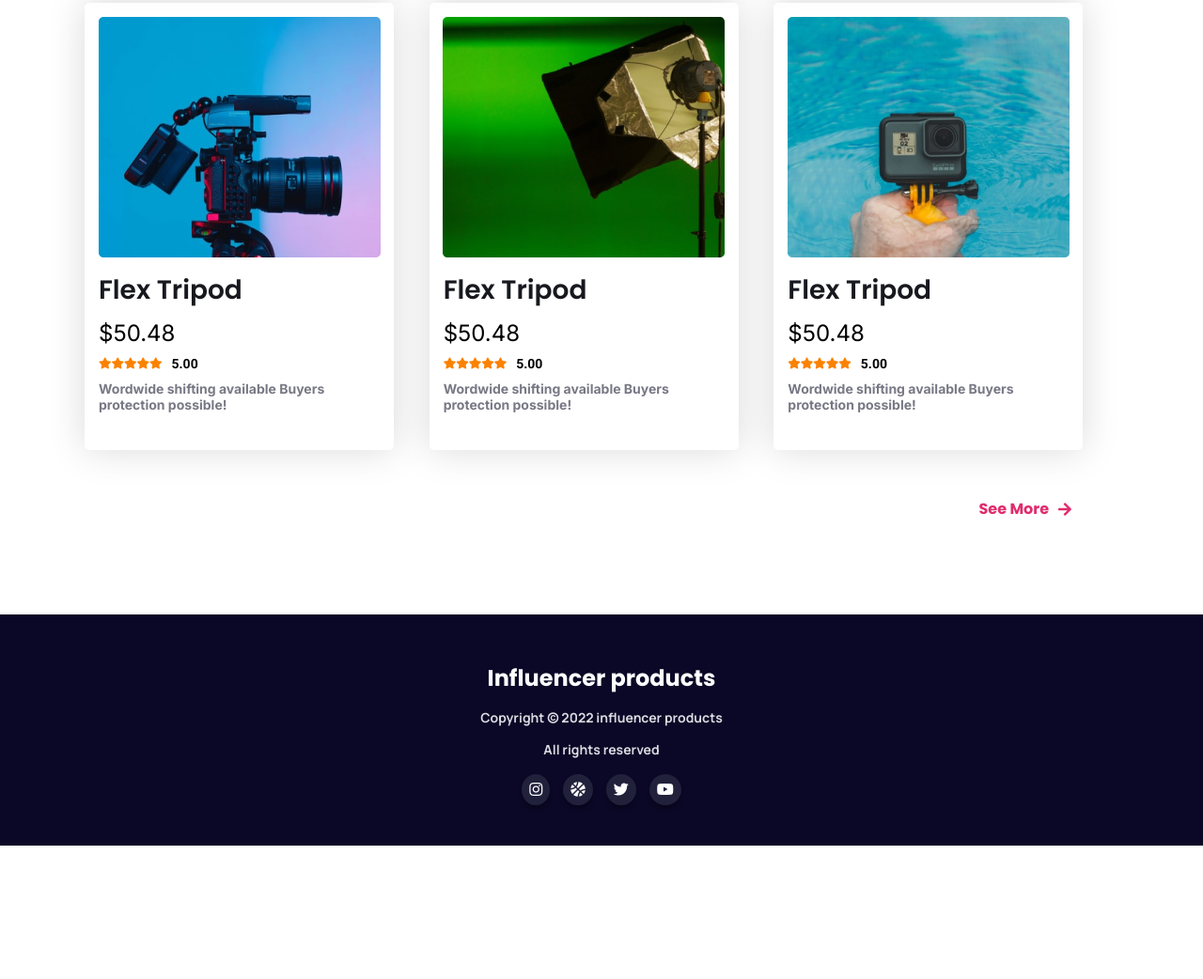
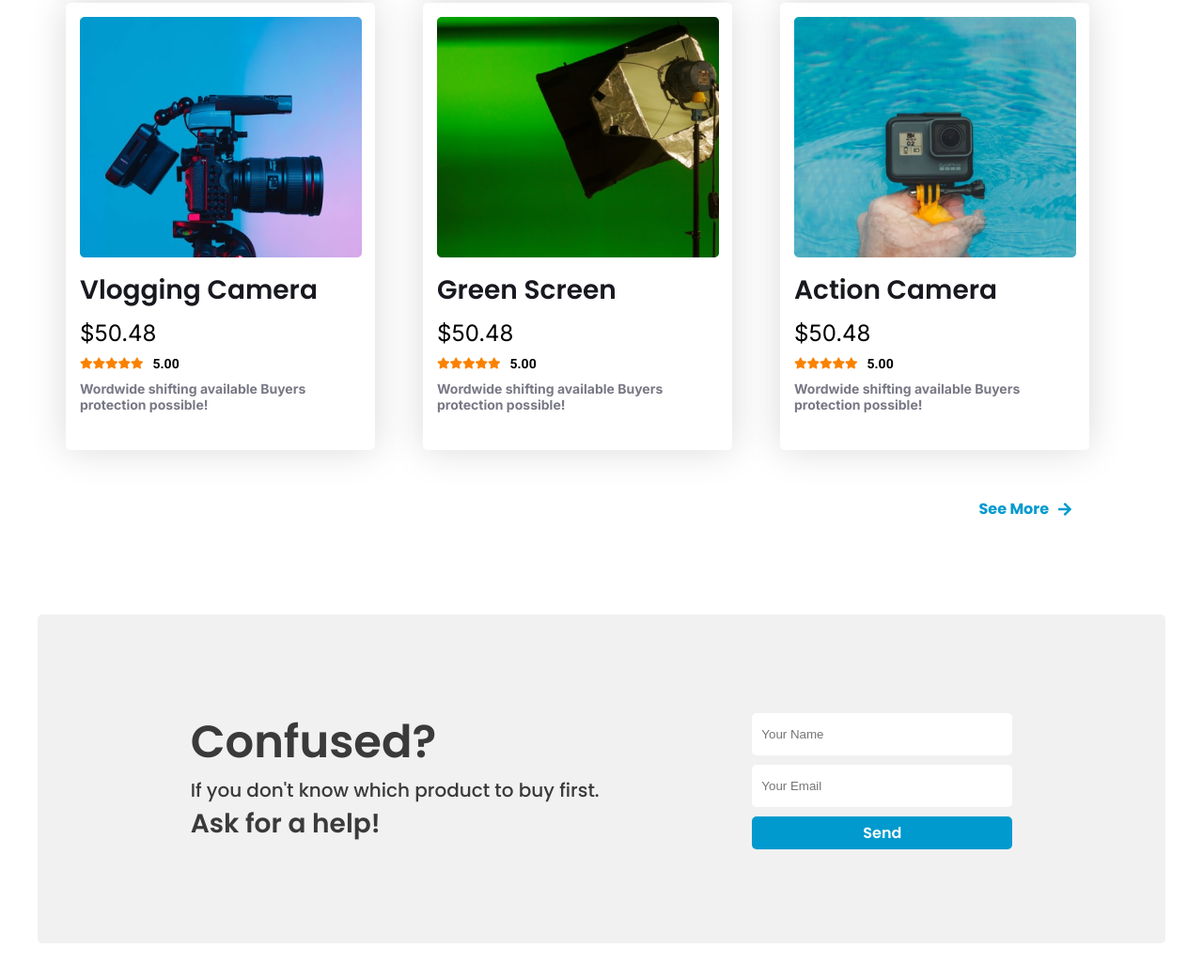
Before and after one commit to aliftamim/influencer-gear, a plain HTML site: page index.html in a window 1280 px wide. Shown: the part 1724-2766 px from the top of the page at 94% size. Before the commit the page ends 2624 px from the top, so only its background shows below. Drawn offline with Linux system fonts and the light colour scheme.

Commit message:
complete website without responsive

```diff
--- a/index.html
+++ b/index.html
@@ -22,8 +22,8 @@
         <section class="banner-area">
             <div class="banner-left">
                 <h1>Start your Journey as <br> Influencer</h1>
-                <p>Lorem ipsum dolor sit amet, consectetur adipiscing elit. Sem vestibulum sed scelerisque eros. Lectus faucibus.</p>
-                <div class="button">
+                <p>Influencer is about the power of ideas and how they spread. And, it helps you discover new perspectives.</p>
+                <div class="button banner-button">
                     <a href="#" class="button">Preebook now
                         <i class="fas fa-arrow-right"></i>
                     </a>
@@ -55,12 +55,13 @@
                         <p class="description">Wordwide shifting available Buyers protection possible!</p>
                     </div>
                 </div> <!--single-product class end-->
+
                 <div class="single-product">
                     <div class="product-image">
                         <img src="images/mic.png" alt="">
                     </div>
                     <div class="product-info">
-                        <h3>Flex Tripod</h3>
+                        <h3>Microphone</h3>
                         <p class="prices">$50.48</p>
                         <div class="star-area">
                             <i class="fas fa-star"></i>
@@ -73,12 +74,13 @@
                         <p class="description">Wordwide shifting available Buyers protection possible!</p>
                     </div>
                 </div> <!--single-product class end-->
+
                 <div class="single-product">
                     <div class="product-image">
                         <img src="images/airpod.png" alt="">
                     </div>
                     <div class="product-info">
-                        <h3>Flex Tripod</h3>
+                        <h3>Airbuds</h3>
                         <p class="prices">$50.48</p>
                         <div class="star-area">
                             <i class="fas fa-star"></i>
@@ -91,12 +93,13 @@
                         <p class="description">Wordwide shifting available Buyers protection possible!</p>
                     </div>
                 </div> <!--single-product class end-->
+
                 <div class="single-product">
                     <div class="product-image">
                         <img src="images/drone.png" alt="">
                     </div>
                     <div class="product-info">
-                        <h3>Flex Tripod</h3>
+                        <h3>Drone</h3>
                         <p class="prices">$50.48</p>
                         <div class="star-area">
                             <i class="fas fa-star"></i>
@@ -109,12 +112,13 @@
                         <p class="description">Wordwide shifting available Buyers protection possible!</p>
                     </div>
                 </div> <!--single-product class end-->
+
                 <div class="single-product">
                     <div class="product-image">
                         <img src="images/lights.png" alt="">
                     </div>
                     <div class="product-info">
-                        <h3>Flex Tripod</h3>
+                        <h3>Light Setup</h3>
                         <p class="prices">$50.48</p>
                         <div class="star-area">
                             <i class="fas fa-star"></i>
@@ -127,12 +131,13 @@
                         <p class="description">Wordwide shifting available Buyers protection possible!</p>
                     </div>
                 </div> <!--single-product class end-->
+
                 <div class="single-product">
                     <div class="product-image">
                         <img src="images/setup.png" alt="">
                     </div>
                     <div class="product-info">
-                        <h3>Flex Tripod</h3>
+                        <h3>Photoshoot set</h3>
                         <p class="prices">$50.48</p>
                         <div class="star-area">
                             <i class="fas fa-star"></i>
@@ -145,12 +150,13 @@
                         <p class="description">Wordwide shifting available Buyers protection possible!</p>
                     </div>
                 </div> <!--single-product class end-->
+
                 <div class="single-product">
                     <div class="product-image">
                         <img src="images/camera.png" alt="">
                     </div>
                     <div class="product-info">
-                        <h3>Flex Tripod</h3>
+                        <h3>Vlogging Camera</h3>
                         <p class="prices">$50.48</p>
                         <div class="star-area">
                             <i class="fas fa-star"></i>
@@ -163,12 +169,13 @@
                         <p class="description">Wordwide shifting available Buyers protection possible!</p>
                     </div>
                 </div> <!--single-product class end-->
+
                 <div class="single-product">
                     <div class="product-image">
                         <img src="images/single-light.png" alt="">
                     </div>
                     <div class="product-info">
-                        <h3>Flex Tripod</h3>
+                        <h3>Green Screen</h3>
                         <p class="prices">$50.48</p>
                         <div class="star-area">
                             <i class="fas fa-star"></i>
@@ -181,12 +188,13 @@
                         <p class="description">Wordwide shifting available Buyers protection possible!</p>
                     </div>
                 </div> <!--single-product class end-->
+
                 <div class="single-product">
                     <div class="product-image">
                         <img src="images/action.png" alt="">
                     </div>
                     <div class="product-info">
-                        <h3>Flex Tripod</h3>
+                        <h3>Action Camera</h3>
                         <p class="prices">$50.48</p>
                         <div class="star-area">
                             <i class="fas fa-star"></i>
@@ -209,13 +217,27 @@
         </section>
 
         <!-- Consultation Area -->
-        <section></section>
+        <section class="consultation-area">
+            <div class="main-consultation">
+                <div class="consultation-left">
+                    <h2>Confused?</h2>
+                    <p>If you don't know which product to buy first.</p>
+                    <h3>Ask for a help!</h3>
+                </div>
+                <div class="consultation-right">
+                    <input type="text" placeholder="Your Name"><br>
+                    <input type="email" name="" id="" placeholder="Your Email"><br>
+                    <button type="submit">Send</button>
+                </div>
+            </div>
+        </section>
     </main>
+
     <!-- Footer Area -->
     <footer class="footer-area">
         <div class="main-footer">
-        <h3>Influencer products</h3>
-        <p>Copyright &copy; 2022  influencer products</p>
+        <h3>Influencer Products</h3>
+        <p>Copyright &copy; 2022  Influencer Products</p>
         <p>All rights reserved</p>
         <div class="social-icon">
             <a href="#"><i class="fab fa-instagram"></i></a>
--- a/styles/style.css
+++ b/styles/style.css
@@ -19,6 +19,7 @@ body{
 
 .header-area{
     margin-top: 50px;
+    display: flex;
 }
 
 .logo h2{
@@ -29,15 +30,15 @@ body{
 
 }
 
-
 .button{
-    background-color: #E02C6D;
+    background-color: #009ACE;
     color: white;
     width: 160px;
     padding: 5px 10px;
     border-radius: 25px;
     justify-content: center;
 }
+
 
 /* Banner Area CSS */
 
@@ -67,6 +68,12 @@ body{
     Width: 505px;
 }
 
+.banner-button:hover{
+    transform: translate(2px,-2px);
+    transition: transform .5s;
+
+}
+
 .banner-left a{
     text-decoration: none;
     font-family: 'Poppins', sans-serif;
@@ -86,6 +93,12 @@ body{
     Height: 414px;
 }
 
+.banner-right img:hover{
+    transform: scale(105%);
+    transition: transform 1s ease-out;
+}
+
+
 /* Products Area CSS */
 
 .products-area{
@@ -102,7 +115,7 @@ body{
 }
 
 .all-products{
-    width: 1100px;
+    width: 95%;
     margin: 0 auto;
     display: grid;
     grid-template-columns: repeat(3, 1fr);
@@ -178,12 +191,11 @@ body{
     justify-content: flex-end;
     align-items: center;
     margin-top: 50px;
-    color: #E02C6D;
+    color: #009ACE;
     font-family: Poppins;
     font-weight: 700;
     font-size: 16px;
 }
-
 
 .see-more-button{
 
@@ -199,8 +211,78 @@ body{
 }
 
 
+/* Consultation Area CSS */
 
-/* Consultation Area CSS */
+.consultation-area{
+    margin-top: 100px;
+    background-color: #F1F1F1;
+    border-radius: 5px;
+}
+
+.main-consultation{
+    display: flex;
+    justify-content: space-evenly;
+    align-items: normal;
+    padding: 100px 0px;
+
+}
+
+.consultation-left{
+
+}
+
+.consultation-left h2{
+    font-family: 'Poppins', sans-serif;
+    font-weight: 600;
+    font-size: 48px;
+    color: #3A3A3A;
+}
+.consultation-left h3{
+    font-family: 'Poppins', sans-serif;
+    font-weight: 600;
+    font-size: 28px;
+    color: #3A3A3A;
+}
+.consultation-left p{
+    font-family: 'Poppins', sans-serif;
+    font-weight: 500;
+    font-size: 20px;
+    color: #3A3A3A;
+}
+
+.consultation-right{
+
+}
+.consultation-right input{
+    margin: 5px 0px;
+    border: none;
+    outline: none;
+    padding: 15px 90px 15px 10px;
+    border-radius: 5px;
+}
+
+.consultation-right{
+
+}
+
+.consultation-right button{
+    margin-top: 5px;
+    padding: 5px 10px;
+    width: 100%;
+    outline: none;
+    border: none;
+    background-color: #009ACE;
+    color: #fff;
+    font-family: 'Poppins', sans-serif;
+    font-weight: 600;
+    font-size: 16px;
+    border-radius: 5px;
+}
+
+.consultation-right button:hover{
+    background-color: #0684ad;
+    transition: background-color 2s;
+}
 
 
 /* Footer Area CSS */
@@ -250,14 +332,31 @@ body{
 }
 
 
-
 /* Responsive CSS */
 
+/* For Tablet */
+
+/* @media only screen and (max-width: 844px) {
+    body {
+      background-color: red;
+    }
+  } */
 
 
+/* For Mobile */
 
-/* CSS rules to specify families
-font-family: 'Inter', sans-serif;
-font-family: 'Manrope', sans-serif;
-font-family: 'Poppins', sans-serif;
-font-family: 'Roboto', sans-serif; */
+@media only screen and (max-width: 844px) {
+    .main-container {
+        width: 100%;
+    }
+    .logo h2 {
+        font-size: 35px;
+
+    }
+    .banner-area{
+        flex-direction: column;
+    }
+    .banner-left{
+        order: 2;
+    }
+  }
```
